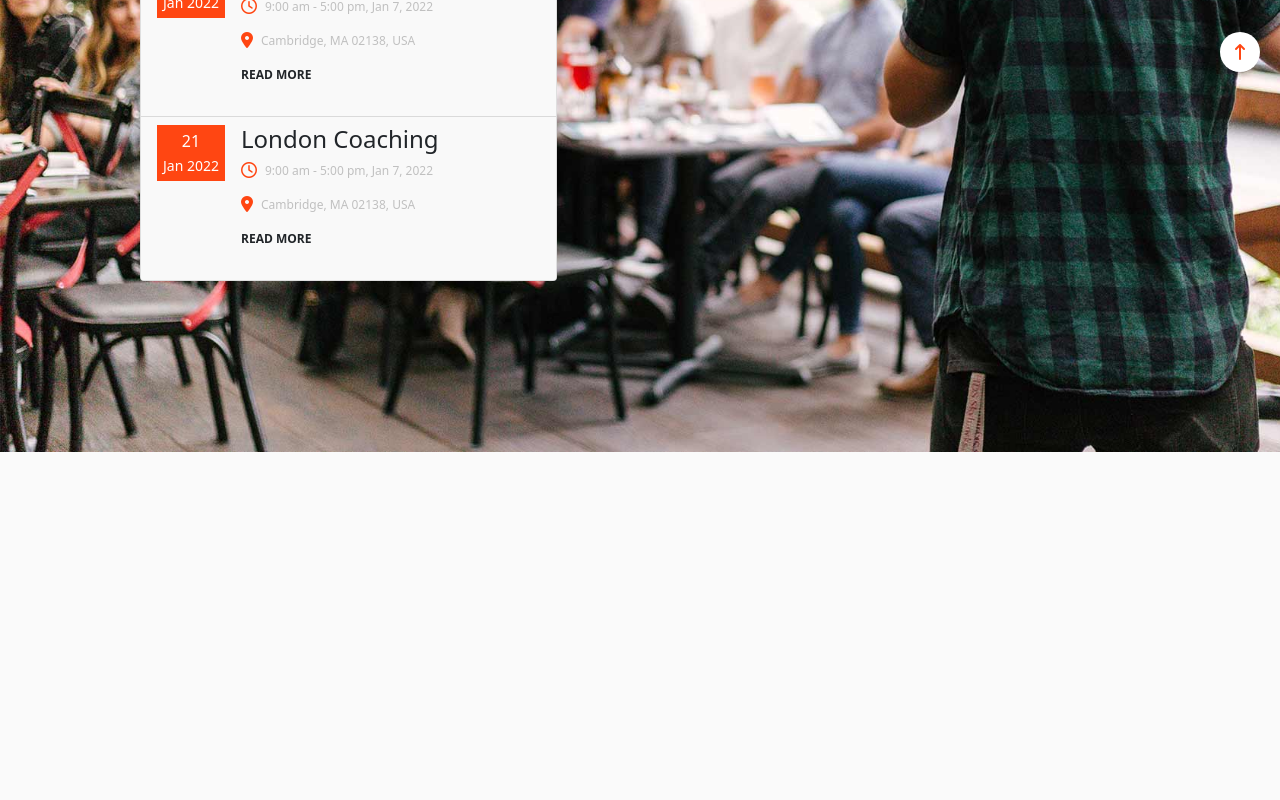
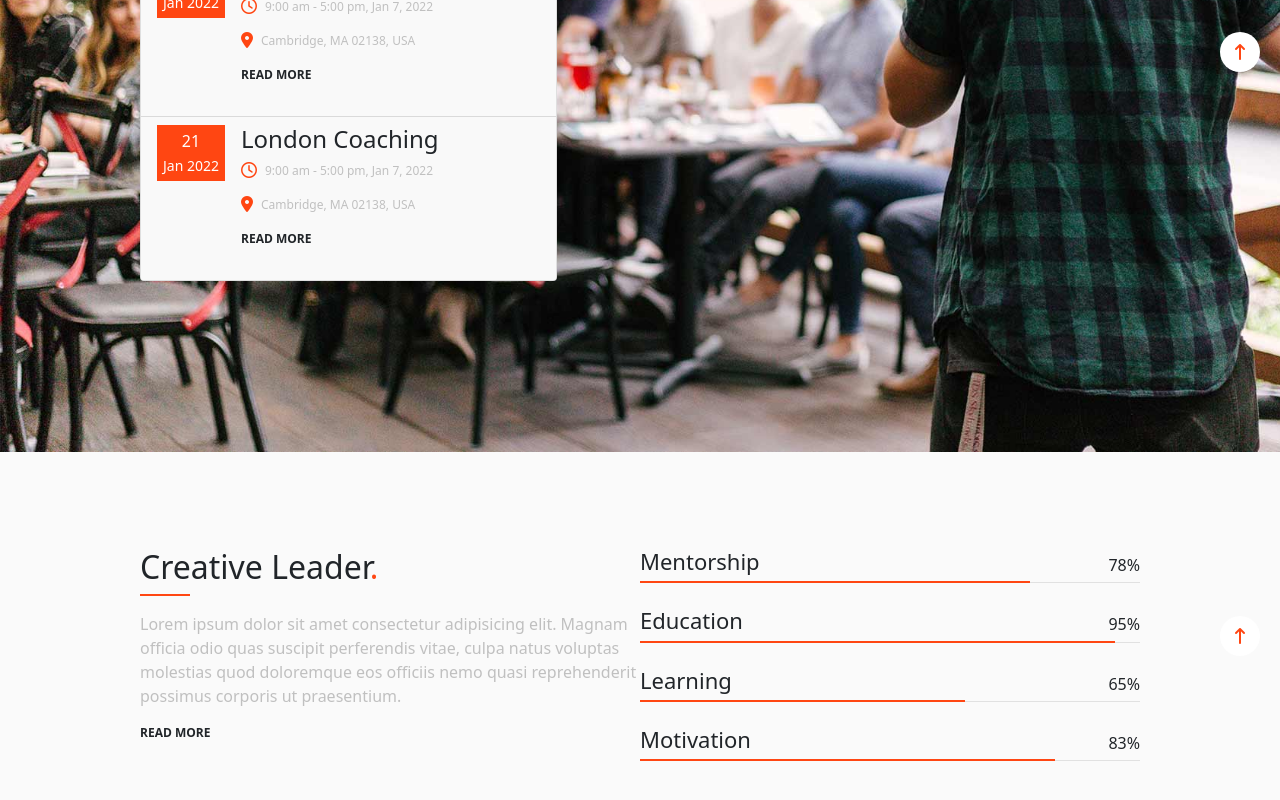
Before and after one commit to DionisiePulbere/proj-html-vuejs, a Vue app: page / in a window 1280 px wide. Shown: the part 2378-3178 px from the top of the page. Before the commit the page ends 2830 px from the top, so only its background shows below. Built offline with nearby package versions, Linux system fonts and the light colour scheme.

Commit message:
feat: add section creative

```diff
--- a/src/components/AppMain.vue
+++ b/src/components/AppMain.vue
@@ -2,6 +2,7 @@
 import MainSpecialties from "./MainSpecialties.vue"
 import MainFounder from "./MainFounder.vue"
 import MainEvents from "./MainEvents.vue"
+import MainCreative from "./MainCreative.vue"
 
 export default{
     name: "AppMain",
@@ -9,6 +10,7 @@ export default{
         MainSpecialties,
         MainFounder,
         MainEvents,
+        MainCreative,
     },
 
 }
@@ -18,6 +20,7 @@ export default{
     <MainSpecialties></MainSpecialties>
     <MainFounder></MainFounder>
     <MainEvents></MainEvents>
+    <MainCreative></MainCreative>
 </template>
 
 <style scoped lang="scss">
--- /dev/null
+++ b/src/components/MainCreative.vue
@@ -0,0 +1,98 @@
+<script>
+    export default{
+    name: "MainCreative",
+
+    }
+
+</script>
+
+<template>
+    <section class="creative">
+        <div class="btn-radious">
+                <i class="fa-solid fa-arrow-up-long"></i>
+            </div>
+        <div class="container-page py-5 d-flex">
+            <div class="col-6 py-5">
+                <h4>Creative Leader<span class="brand-dot">.</span></h4>
+                <div class="line-70 "></div>
+                <p class="gray-text pt-3">Lorem ipsum dolor sit amet consectetur adipisicing elit. Magnam officia odio quas suscipit perferendis vitae, culpa natus voluptas molestias quod doloremque eos officiis nemo quasi reprehenderit possimus corporis ut praesentium.</p>
+                <div class="more pb-4">read more</div>
+            </div>
+            <div class="col-6 py-5">
+                <div class="d-flex justify-content-between align-items-center">
+                    <h6>Mentorship</h6>
+                    <div>78%</div>
+                </div>
+                <div class="line-gray mb-4">
+                    <div class="line-brand"></div>
+                </div>
+                <div class="d-flex justify-content-between align-items-center">
+                    <h6>Education</h6>
+                    <div>95%</div>
+                </div>
+                <div class="line-gray mb-4">
+                    <div class="line-brand w1"></div>
+                </div>
+                <div class="d-flex justify-content-between align-items-center">
+                    <h6>Learning</h6>
+                    <div>65%</div>
+                </div>
+                <div class="line-gray mb-4">
+                    <div class="line-brand w2"></div>
+                </div>
+                <div class="d-flex justify-content-between align-items-center">
+                    <h6>Motivation</h6>
+                    <div>83%</div>
+                </div>
+                <div class="line-gray">
+                    <div class="line-brand w3"></div>
+                </div>
+
+            </div>
+        </div>
+    </section>
+</template>
+
+<style scoped lang="scss">
+@use '../style/partials/variables' as *;
+section{
+    position: relative;
+}
+
+h4{
+    font-size: 32px;
+}
+h6{
+    font-size: 22px;
+}
+
+.line-70{
+    width: 50px !important;
+}
+
+.line-gray{
+    border-bottom: 1px solid #E1E1E1;
+    position: relative;
+}
+.line-brand{
+    border: 1px solid $brand-primary;
+    width: 78%;
+    position: absolute;
+    bottom: -1px;
+    left: 0;
+    &.w1{
+        width: 95%;
+    }
+    &.w2{
+        width: 65%;
+    }
+    &.w3{
+        width: 83%;
+    }
+}
+
+.btn-radious{
+    top: 40%
+}
+
+</style>
--- a/src/components/MainEvents.vue
+++ b/src/components/MainEvents.vue
@@ -88,11 +88,7 @@
         margin-right: 16px;
         height: 30%;
     }
-    .more{
-       text-transform: uppercase;
-       font-weight: 600;
-       font-size: 12px;
-    }
+
     .info{
         p{
             font-size: 12px;
--- a/src/style/generic.scss
+++ b/src/style/generic.scss
@@ -60,3 +60,9 @@ h2{
         cursor: pointer;
     }
 }
+
+.more{
+    text-transform: uppercase;
+    font-weight: 600;
+    font-size: 12px;
+ }
```
